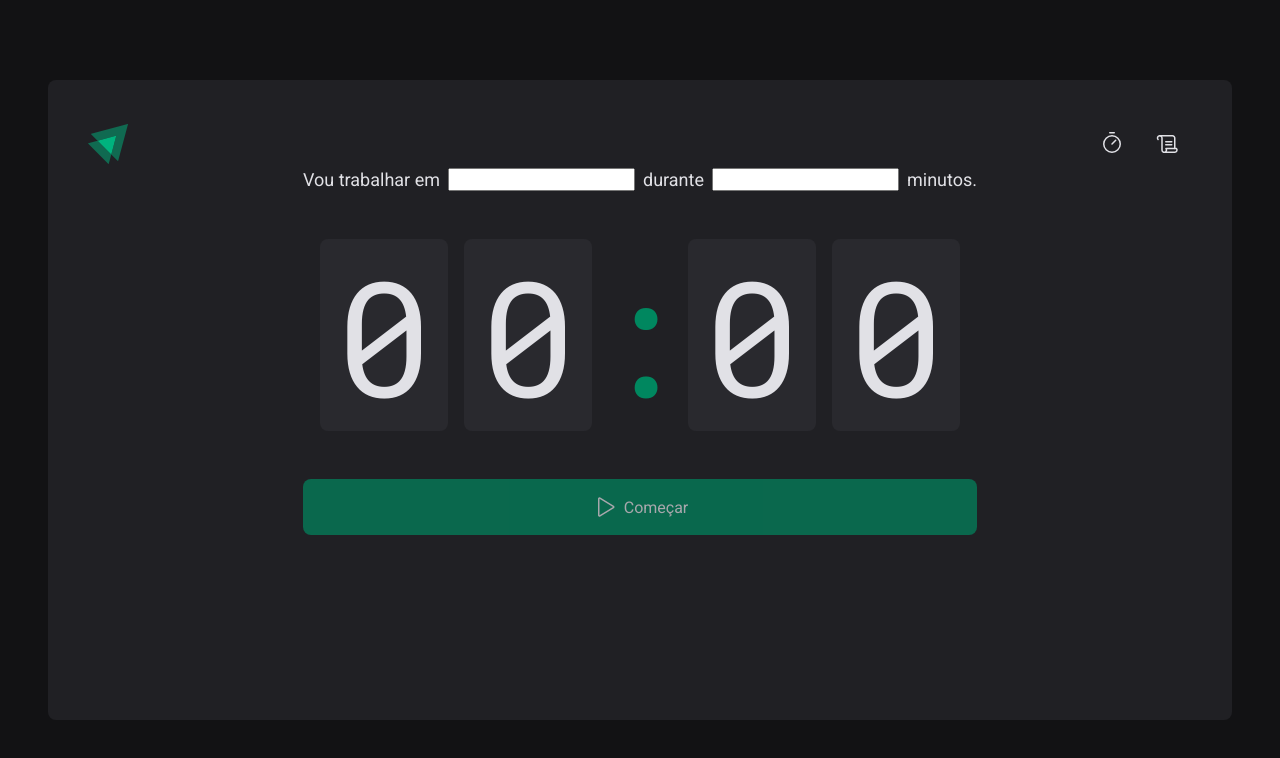
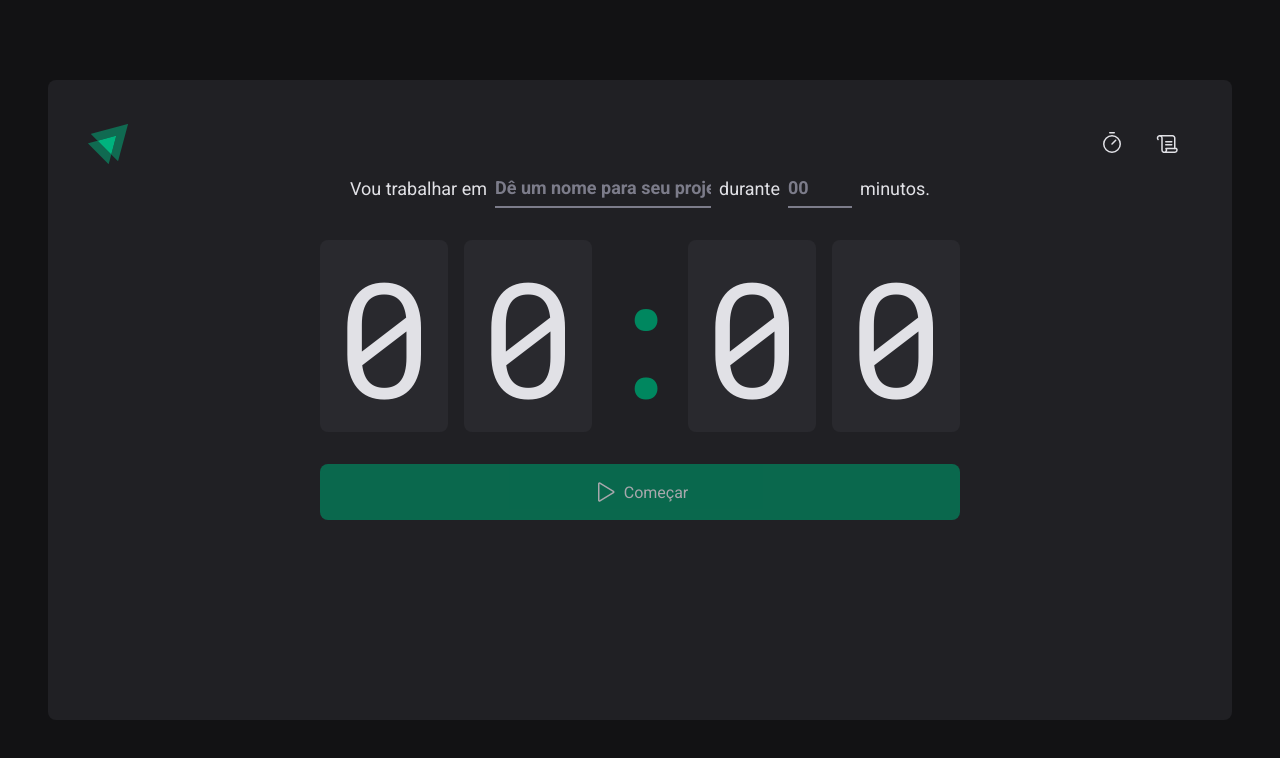
Before and after one commit to gustavogss/ignite-timer, a React (Vite) app: page / in a window 1280 px wide. Shown: the top 758 px of the page. Built offline with nearby package versions, Linux system fonts and the light colour scheme.

Commit message:
feat: home creator

```diff
--- a/src/pages/History/styles.ts
+++ b/src/pages/History/styles.ts
@@ -1,3 +1,3 @@
-import { styled } from 'styled-components'
+import { styled } from "styled-components";
 
-export const Container = styled.div``
+export const Container = styled.div``;
--- a/src/pages/Home/index.tsx
+++ b/src/pages/Home/index.tsx
@@ -5,6 +5,8 @@
   CountContainer,
   Sepator,
   StartButton,
+  TaskInput,
+  MinutesAmountInput,
 } from './styles'
 
 export function Home() {
@@ -13,9 +15,28 @@
       <form action="">
         <FormContainer>
           <label htmlFor="task">Vou trabalhar em</label>
-          <input type="text" id="task" />
+          <TaskInput
+            type="text"
+            id="task"
+            placeholder="Dê um nome para seu projeto"
+            list='task-sugestion'
+          />
+          <datalist id='task-sugestion'>
+            <option value="Projeto1" />
+            <option value="Projeto2" />
+            <option value="Projeto3" />
+            <option value="Projeto4" />
+            <option value="Projeto5" />
+          </datalist>
           <label htmlFor="minutesAmount">durante</label>
-          <input type="text" id="minutesAmount" />
+          <MinutesAmountInput
+            type="number"
+            id="minutesAmount"
+            placeholder="00"
+            step={5}
+            min={5}
+            max={60}
+          />
           <span>minutos.</span>
         </FormContainer>
         <CountContainer>
--- a/src/pages/Home/styles.ts
+++ b/src/pages/Home/styles.ts
@@ -9,7 +9,7 @@
     display: flex;
     flex-direction: column;
     align-items: center;
-    gap: 3rem;
+    gap: 2rem;
   }
 `;
 
@@ -48,6 +48,7 @@
   display: flex;
   justify-content: center;
 `;
+
 export const StartButton = styled.button`
   width: 100%;
   border: 0;
@@ -70,3 +71,34 @@
     cursor: not-allowed;
   }
 `;
+
+const BaseInput = styled.input`
+  background: transparent;
+  height: 2.5rem;
+  border: 0;
+  border-bottom: 2px solid ${(props) => props.theme["gray-500"]};
+  font-weight: bold;
+  font-size: 1.125rem;
+  padding:; 0 0.5rem;
+  color: ${(props) => props.theme["gray-100"]};
+
+  &::placeholder {
+    color: ${(props) => props.theme["gray-500"]};
+  }
+  &:focus {
+    box-shadow: none;
+    border-color: ${(props) => props.theme["green-500"]}"
+  }
+`;
+
+export const TaskInput = styled(BaseInput)`
+  flex: 1;
+
+  &::-webkit-calendar-picker-indicator {
+    display: none !important;
+  }
+`;
+
+export const MinutesAmountInput = styled(BaseInput)`
+  width: 4rem;
+`;
```
